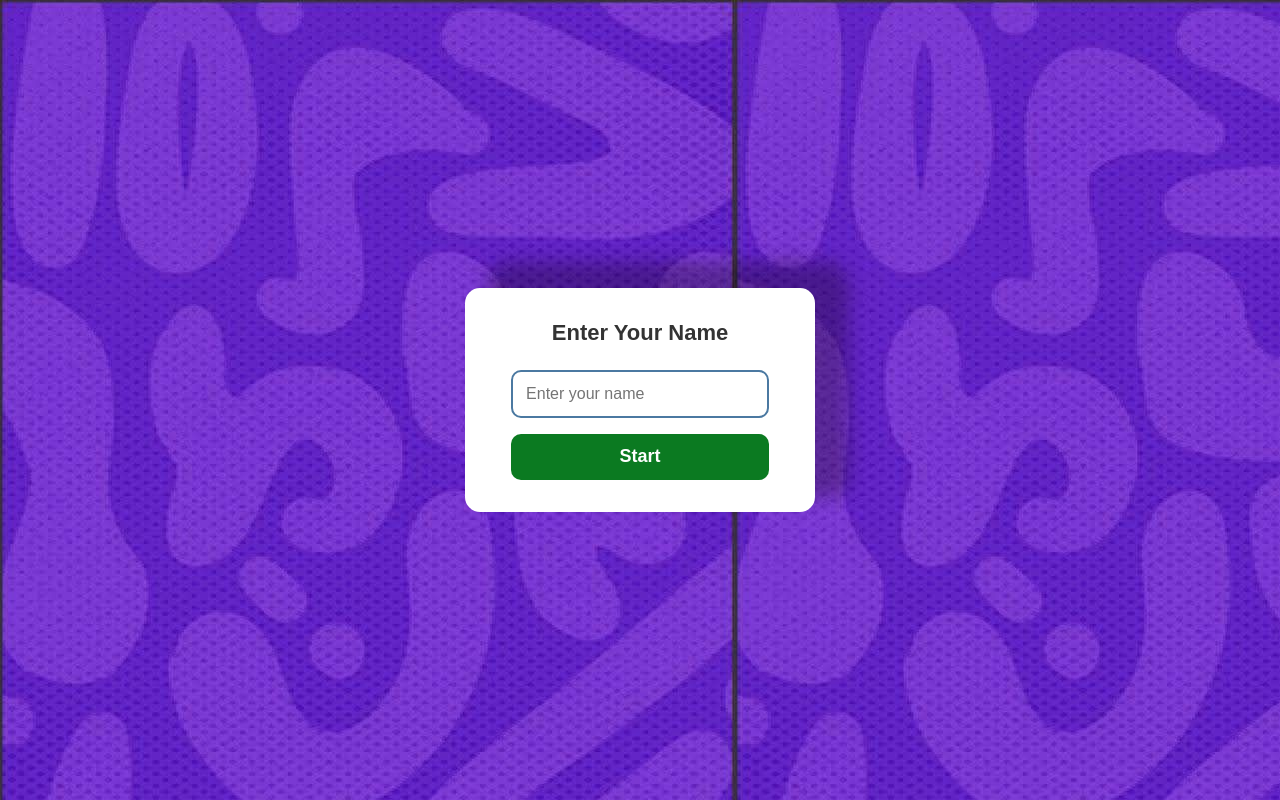
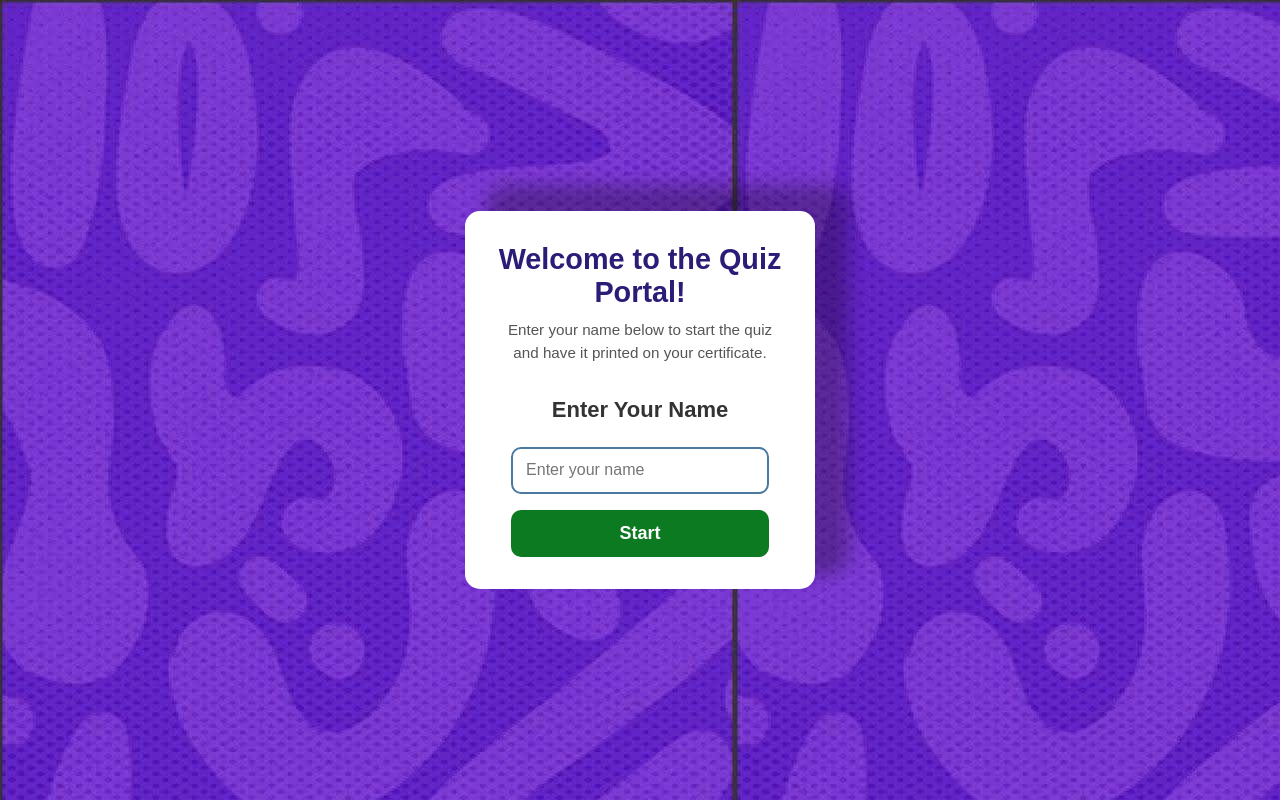
Before and after one commit to Ankit-Roshan/social-quiz-app, a plain HTML site: page index.html in a window 1280 px wide. Drawn offline with Linux system fonts and the light colour scheme.

Commit message:
intro added

```diff
--- a/index.html
+++ b/index.html
@@ -34,7 +34,18 @@ body {
     box-shadow: 28px -20px 18px 6px rgba(15, 2, 15, 0.3);
 
 }
+.introText h1 {
+    font-size: 1.8rem;
+    color: #2b1c78;
+    margin-bottom: 0.6rem;
+}
 
+.introText p {
+    font-size: 0.95rem;
+    color: #555;
+    margin-bottom: 2rem;
+    line-height: 1.5;
+}
 .nameWala h2 {
     /* background: #000; */
     font-size: 22px;
@@ -89,6 +100,14 @@ body {
 
 <body>
     <div class="container">
+
+   <div class="introText">
+        <h1>Welcome to the Quiz Portal!</h1>
+        <p>
+            Enter your name below to start the quiz and have it printed on your certificate.
+        </p>
+    </div>
+
         <div class="nameWala">
              <h2>Enter Your Name</h2>
            <input class="name" type="text" placeholder="Enter your name">
```
